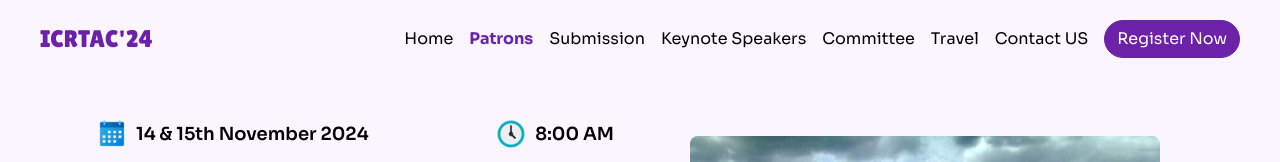
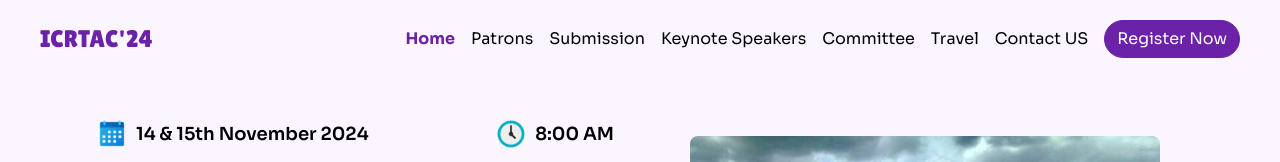
Before and after one commit to aswin-codes/IRCTAC-24, a React (Vite) app: page / in a window 1280 px wide. Shown: the top 162 px of the page. Built offline with nearby package versions, Linux system fonts and the light colour scheme.

Commit message:
fix: scrolling navigation

```diff
--- a/src/components/Navbar.jsx
+++ b/src/components/Navbar.jsx
@@ -1,4 +1,4 @@
-import React, { useState, useRef,useEffect } from 'react';
+import React, { useState, useRef, useEffect } from 'react';
 import { useDispatch, useSelector } from 'react-redux';
 import { setCurrentTab } from '../redux/features/currentTab';
 
@@ -8,10 +8,8 @@ const Navbar = () => {
     const [isOpen, setIsOpen] = useState(false); // for menu
     const navbarRef = useRef(null);
 
-
     useEffect(() => {
         const handleScroll = () => {
-            console.log('hi')
             const sections = ['home', 'patrons', 'submission', 'speakers', 'committee', 'travel', 'contact'];
             let currentSection = '';
 
@@ -19,7 +17,7 @@ const Navbar = () => {
                 const sectionElement = document.getElementById(section);
                 if (sectionElement) {
                     const rect = sectionElement.getBoundingClientRect();
-              if (rect.top <= 10 && rect.bottom >= 10) {
+                    if (rect.top <= navbarRef.current.offsetHeight && rect.bottom >= 10) {
                         currentSection = section;
                     }
                 }
@@ -37,59 +35,68 @@ const Navbar = () => {
         };
     }, [dispatch]);
 
-    const handleMenuClick = (tab) => {
-        // Scroll to the section corresponding to the clicked tab
-        document.getElementById(tab)?.scrollIntoView({ behavior: 'smooth' });
+    const handleMenuClick = (tab, e) => {
+        e.preventDefault(); // Prevent default anchor behavior
+        dispatch(setCurrentTab(tab));
+        setIsOpen(false); // Close the menu on click
 
-        // Update the currentTab redux variable
-        dispatch(setCurrentTab(tab));
-        setIsOpen(false);
-    }
+        // Manually scroll to the section
+        const section = document.getElementById(tab);
+        const offset = navbarRef.current.offsetHeight;
+        const sectionTop = section.getBoundingClientRect().top + window.pageYOffset - offset;
+
+        window.scrollTo({
+            top: sectionTop,
+            behavior: 'smooth'
+        });
+    };
+
     return (
-        <div ref={navbarRef} className={`sticky top-0 w-full max-w-[1440px] z-10 ${isOpen && 'h-full lg:h-auto'}  mx-auto `}>
+        <div ref={navbarRef} className={`sticky top-0 w-full max-w-[1440px] z-10 ${isOpen && 'h-full lg:h-auto'} mx-auto`}>
             <div className='flex backdrop-blur-sm bg-transparent px-10 py-5 items-center justify-between w-full'>
                 <div>
-                    <h1 className='font-lilita text-2xl text-purple-800 cursor-pointer' onClick={() => handleMenuClick('home')}>ICRTAC'24</h1>
+                    <h1 className='font-lilita text-2xl text-purple-800 cursor-pointer' onClick={(e) => handleMenuClick('home', e)}>ICRTAC'24</h1>
                 </div>
                 <div className='lg:flex gap-4 text-md items-center hidden'>
-                    <p onClick={() => handleMenuClick('home')} className={`cursor-pointer hover:text-purple-600 ease-in-out duration-200 ${currentTab === 'home' && 'text-purple-800 font-bold'}`}>Home</p>
-                    <p onClick={() => handleMenuClick('patrons')} className={`cursor-pointer hover:text-purple-600 ease-in-out duration-200 ${currentTab === 'patrons' && 'text-purple-800 font-bold'}`}>Patrons</p>
-                    <p onClick={() => handleMenuClick('submission')} className={`cursor-pointer hover:text-purple-600 ease-in-out duration-200 ${currentTab === 'submission' && 'text-purple-800 font-bold'}`}>Submission</p>
-                    <p onClick={() => handleMenuClick('speakers')} className={`cursor-pointer hover:text-purple-600 ease-in-out duration-200 ${currentTab === 'speakers' && 'text-purple-800 font-bold'}`}>Keynote Speakers</p>
-                    <p onClick={() => handleMenuClick('committee')} className={`cursor-pointer hover:text-purple-600 ease-in-out duration-200 ${currentTab === 'committee' && 'text-purple-800 font-bold'}`}>Committee</p>
-                    <p onClick={() => handleMenuClick('travel')} className={`cursor-pointer hover:text-purple-600 ease-in-out duration-200 ${currentTab === 'travel' && 'text-purple-800 font-bold'}`}>Travel</p>
-                    <p onClick={() => handleMenuClick('contact')} className={`cursor-pointer hover:text-purple-600 ease-in-out duration-200 ${currentTab === 'contact' && 'text-purple-800 font-bold'}`}>Contact US</p>
-                    <button onClick={() => handleMenuClick('register')} className='bg-purple-800 px-3 py-1.5 rounded-full text-white hover:rounded-sm border border-purple-800 hover:bg-purple-50 hover:text-purple-800 ease-in-out duration-300'>Register Now</button>
+                    <a href='#home' onClick={(e) => handleMenuClick('home', e)} className={`cursor-pointer hover:text-purple-600 ease-in-out duration-200 ${currentTab === 'home' && 'text-purple-800 font-bold'}`}>Home</a>
+                    <a href="#patrons" onClick={(e) => handleMenuClick('patrons', e)} className={`cursor-pointer hover:text-purple-600 ease-in-out duration-200 ${currentTab === 'patrons' && 'text-purple-800 font-bold'}`}>Patrons</a>
+                    <a href="#submission" onClick={(e) => handleMenuClick('submission', e)} className={`cursor-pointer hover:text-purple-600 ease-in-out duration-200 ${currentTab === 'submission' && 'text-purple-800 font-bold'}`}>Submission</a>
+                    <a href="#speakers" onClick={(e) => handleMenuClick('speakers', e)} className={`cursor-pointer hover:text-purple-600 ease-in-out duration-200 ${currentTab === 'speakers' && 'text-purple-800 font-bold'}`}>Keynote Speakers</a>
+                    <a href="#committee" onClick={(e) => handleMenuClick('committee', e)} className={`cursor-pointer hover:text-purple-600 ease-in-out duration-200 ${currentTab === 'committee' && 'text-purple-800 font-bold'}`}>Committee</a>
+                    <a href="#travel" onClick={(e) => handleMenuClick('travel', e)} className={`cursor-pointer hover:text-purple-600 ease-in-out duration-200 ${currentTab === 'travel' && 'text-purple-800 font-bold'}`}>Travel</a>
+                    <a href="#contact" onClick={(e) => handleMenuClick('contact', e)} className={`cursor-pointer hover:text-purple-600 ease-in-out duration-200 ${currentTab === 'contact' && 'text-purple-800 font-bold'}`}>Contact US</a>
+                    <a href="#register" onClick={(e) => handleMenuClick('register', e)} className='bg-purple-800 px-3 py-1.5 rounded-full text-white hover:rounded-sm border border-purple-800 hover:bg-purple-50 hover:text-purple-800 ease-in-out duration-300'>Register Now</a>
                 </div>
                 <div className='lg:hidden'>
-                    {!isOpen ?
+                    {!isOpen ? (
                         <div onClick={() => setIsOpen(true)}>
                             <svg xmlns="http://www.w3.org/2000/svg" fill="none" viewBox="0 0 24 24" strokeWidth={1.5} stroke="currentColor" className="w-8 h-8">
                                 <path strokeLinecap="round" strokeLinejoin="round" d="M3.75 6.75h16.5M3.75 12h16.5m-16.5 5.25h16.5" />
                             </svg>
-                        </div> :
+                        </div>
+                    ) : (
                         <div onClick={() => setIsOpen(false)}>
                             <svg xmlns="http://www.w3.org/2000/svg" fill="none" viewBox="0 0 24 24" strokeWidth={1.5} stroke="currentColor" className="w-8 h-8">
                                 <path strokeLinecap="round" strokeLinejoin="round" d="M6 18 18 6M6 6l12 12" />
                             </svg>
                         </div>
-                    }
+                    )}
                 </div>
-            </div >
-            <div onClick={() => setIsOpen(false)} className={`${isOpen ? 'max-h-screen' : 'max-h-0'} h-screen lg:h-0 backdrop-blur-sm ease-in-out duration-300 bg-transparent overflow-hidden`}>
+            </div>
+            <div className={`${isOpen ? 'max-h-screen' : 'max-h-0'} h-screen lg:h-0 backdrop-blur-sm ease-in-out duration-300 bg-transparent overflow-hidden`}>
                 <div className="flex flex-col px-10 py-5 gap-4 text-xl h-full text-black">
-                    <p onClick={() => handleMenuClick('home')} className={`cursor-pointer hover:text-purple-600 ease-in-out duration-200 ${currentTab === 'home' && 'text-purple-800 font-bold'}`}>Home</p>
-                    <p onClick={() => handleMenuClick('patrons')} className={`cursor-pointer hover:text-purple-600 ease-in-out duration-200 ${currentTab === 'patrons' && 'text-purple-800 font-bold'}`}>Patrons</p>
-                    <p onClick={() => handleMenuClick('submission')} className={`cursor-pointer hover:text-purple-600 ease-in-out duration-200 ${currentTab === 'submission' && 'text-purple-800 font-bold'}`}>Submission</p>
-                    <p onClick={() => handleMenuClick('speakers')} className={`cursor-pointer hover:text-purple-600 ease-in-out duration-200 ${currentTab === 'speakers' && 'text-purple-800 font-bold'}`}>Keynote Speakers</p>
-                    <p onClick={() => handleMenuClick('committee')} className={`cursor-pointer hover:text-purple-600 ease-in-out duration-200 ${currentTab === 'committee' && 'text-purple-800 font-bold'}`}>Committee</p>
-                    <p onClick={() => handleMenuClick('travel')} className={`cursor-pointer hover:text-purple-600 ease-in-out duration-200 ${currentTab === 'travel' && 'text-purple-800 font-bold'}`}>Travel</p>
-                    <p onClick={() => handleMenuClick('contact')} className={`cursor-pointer hover:text-purple-600 ease-in-out duration-200 ${currentTab === 'contact' && 'text-purple-800 font-bold'}`}>Contact US</p>
-                    <button onClick={() => handleMenuClick('register')} className='bg-purple-800 px-3 py-1.5 rounded-full text-white hover:rounded-sm border transition-all border-purple-800 hover:bg-white hover:text-purple-800 ease-in-out duration-300'>Register Now</button>
+                    <a href='#home' onClick={(e) => handleMenuClick('home', e)} className={`cursor-pointer hover:text-purple-600 ease-in-out duration-200 ${currentTab === 'home' && 'text-purple-800 font-bold'}`}>Home</a>
+                    <a href="#patrons" onClick={(e) => handleMenuClick('patrons', e)} className={`cursor-pointer hover:text-purple-600 ease-in-out duration-200 ${currentTab === 'patrons' && 'text-purple-800 font-bold'}`}>Patrons</a>
+                    <a href="#submission" onClick={(e) => handleMenuClick('submission', e)} className={`cursor-pointer hover:text-purple-600 ease-in-out duration-200 ${currentTab === 'submission' && 'text-purple-800 font-bold'}`}>Submission</a>
+                    <a href="#speakers" onClick={(e) => handleMenuClick('speakers', e)} className={`cursor-pointer hover:text-purple-600 ease-in-out duration-200 ${currentTab === 'speakers' && 'text-purple-800 font-bold'}`}>Keynote Speakers</a>
+                    <a href="#committee" onClick={(e) => handleMenuClick('committee', e)} className={`cursor-pointer hover:text-purple-600 ease-in-out duration-200 ${currentTab === 'committee' && 'text-purple-800 font-bold'}`}>Committee</a>
+                    <a href="#travel" onClick={(e) => handleMenuClick('travel', e)} className={`cursor-pointer hover:text-purple-600 ease-in-out duration-200 ${currentTab === 'travel' && 'text-purple-800 font-bold'}`}>Travel</a>
+                    <a href="#contact" onClick={(e) => handleMenuClick('contact', e)} className={`cursor-pointer hover:text-purple-600 ease-in-out duration-200 ${currentTab === 'contact' && 'text-purple-800 font-bold'}`}>Contact US</a>
+                    <a href="#register" onClick={(e) => handleMenuClick('register', e)} className='bg-purple-800 px-3 py-1.5 rounded-full text-white hover:rounded-sm border border-purple-800 hover:bg-purple-50 hover:text-purple-800 ease-in-out duration-300'>Register Now</a>
                 </div>
             </div>
         </div>
     );
-}
+};
 
 export default Navbar;
--- a/src/components/Patrons.jsx
+++ b/src/components/Patrons.jsx
@@ -48,7 +48,7 @@ const Patrons = () => {
         <section className='bg-purple-100' id='patrons'>
             <div ref={patronsRef} className="flex justify-center items-center px-16 py-20  max-md:px-5 w-full max-w-[1440px] mx-auto">
                 <div className="flex flex-col items-center  max-w-full w-[1070px] max-md:mt-10">
-                    <div className="text-3xl font-bold text-center text-purple-800">
+                    <div     className="text-3xl font-bold text-center text-purple-800">
                         Chief Patron
                     </div>
                     <div className="relative mt-16 animated max-md:mt-10 transition-transform transform hover:scale-105 overflow-hidden">
--- a/src/index.css
+++ b/src/index.css
@@ -3,6 +3,7 @@
 @tailwind components;
 @tailwind utilities;
 
-body {
+html {
     scroll-behavior: smooth;
+    overflow-x: hidden;
 }
```
Lines whose indentation alone changed are shown as unchanged.
